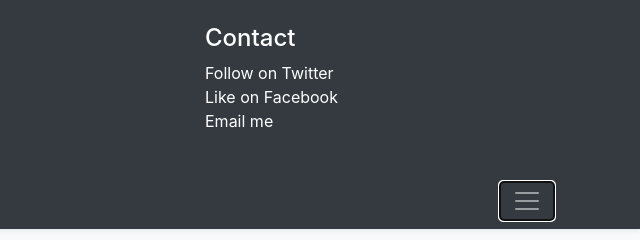
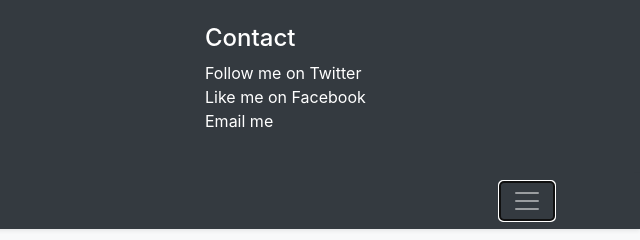
Before and after one commit to hokanssl/meme-demo, a plain HTML site: page index.html in a window 1280 px wide. Both pictures are taken after a click on the button "Toggle navigation". Shown: the top 240 px of the page, 640-1280 px from the left. Drawn offline with nearby package versions, Linux system fonts and the light colour scheme.

Commit message:
Edited social links
Added twitter and fb, and modified title

```diff
--- a/index.html
+++ b/index.html
@@ -8,7 +8,7 @@
     <!-- Bootstrap CSS -->
     <link rel="stylesheet" href="https://stackpath.bootstrapcdn.com/bootstrap/4.2.1/css/bootstrap.min.css" integrity="sha384-GJzZqFGwb1QTTN6wy59ffF1BuGJpLSa9DkKMp0DgiMDm4iYMj70gZWKYbI706tWS" crossorigin="anonymous">
 
-    <title>Meme Demo of Life</title>
+    <title>Meme Demo of Life and Things</title>
   </head>
   <body>
 
@@ -23,8 +23,8 @@
         <div class="col-sm-4 offset-md-1 py-4">
           <h4 class="text-white">Contact</h4>
           <ul class="list-unstyled">
-            <li><a href="#" class="text-white">Follow on Twitter</a></li>
-            <li><a href="#" class="text-white">Like on Facebook</a></li>
+            <li><a href="#" class="text-white">Follow me on Twitter</a></li>
+            <li><a href="#" class="text-white">Like me on Facebook</a></li>
             <li><a href="#" class="text-white">Email me</a></li>
           </ul>
         </div>
```
Also changed, not shown: 1 other file.
